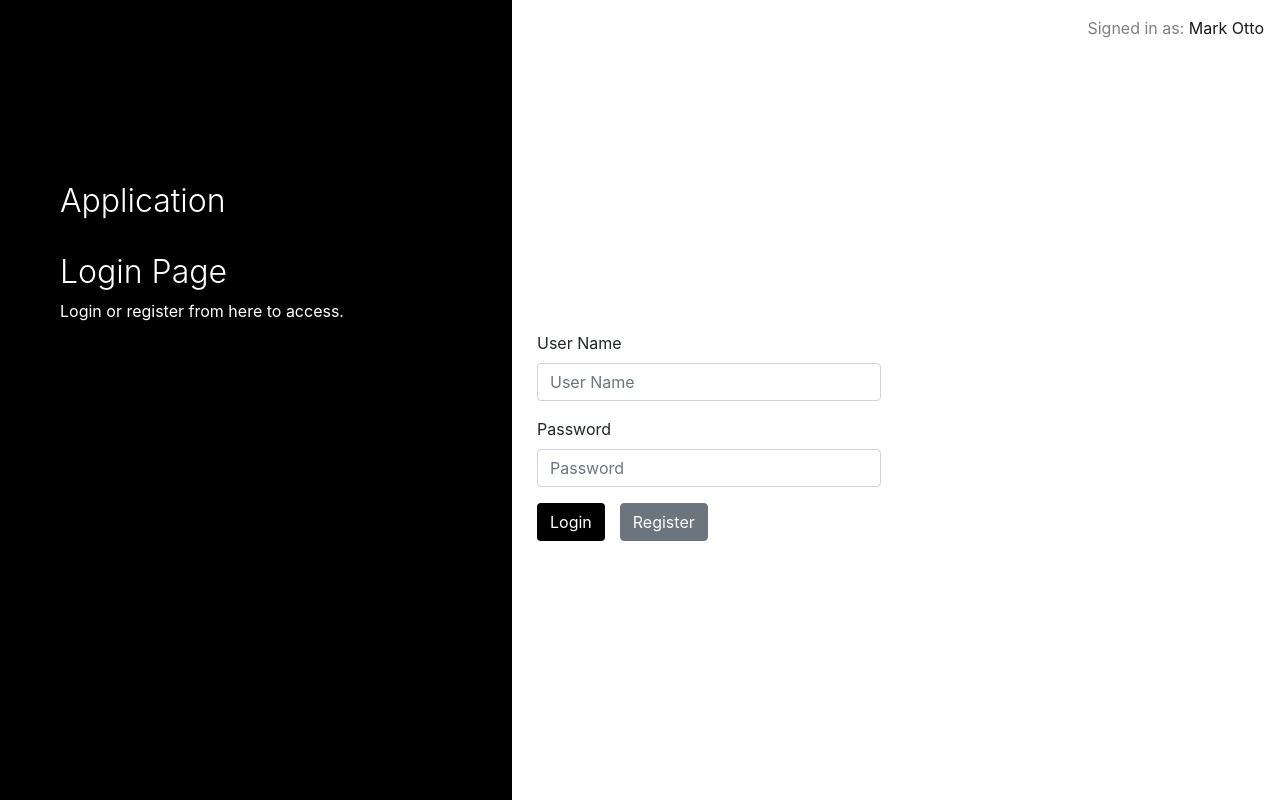
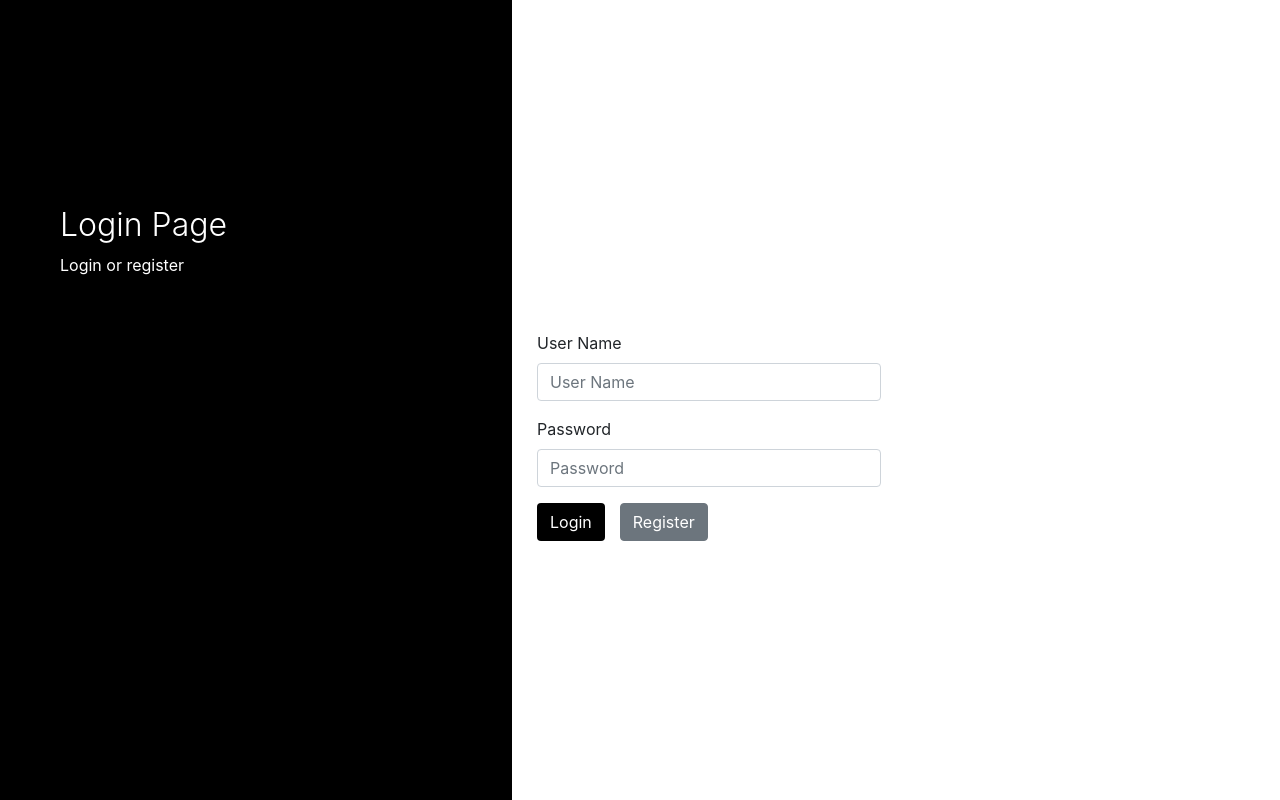
Before and after one commit to milkpanth/minipjcovid19, a React (Create React App) app: page /login in a window 1280 px wide. Built offline with nearby package versions, Linux system fonts and the light colour scheme; no server answers.

Commit message:
bootstrap

```diff
--- a/package.json
+++ b/package.json
@@ -9,6 +9,7 @@
     "bootstrap": "^4.4.1",
     "firebase": "^7.14.1",
     "react": "^16.13.1",
+    "react-bootstrap": "^1.0.1",
     "react-dom": "^16.13.1",
     "react-router-dom": "^5.1.2",
     "react-scripts": "3.4.1"
--- a/src/components/LoginPage.js
+++ b/src/components/LoginPage.js
@@ -41,16 +41,16 @@ function LoginPage () {
          <Navbar.Toggle />
          <Navbar.Collapse className='justify-content-end'>
            <Navbar.Text>
-             Signed in as: <a href='#login'>Mark Otto</a>
+             {/* Signed in as: <a href='#login'>Mark Otto</a> */}
            </Navbar.Text>
          </Navbar.Collapse>
        </Navbar>
        <div className='sidenav'>
          <div className='login-main-text'>
-           <h2>Application</h2>
+           {/* <h2>Application</h2> */}
            <br></br>
            <h2>Login Page</h2>
-           <p>Login or register from here to access.</p>
+           <p>Login or register</p>
          </div>
       </div>
       <div className='main'>
```
Also changed, not shown: 1 other file (tests, documents, lock files or other folders).
